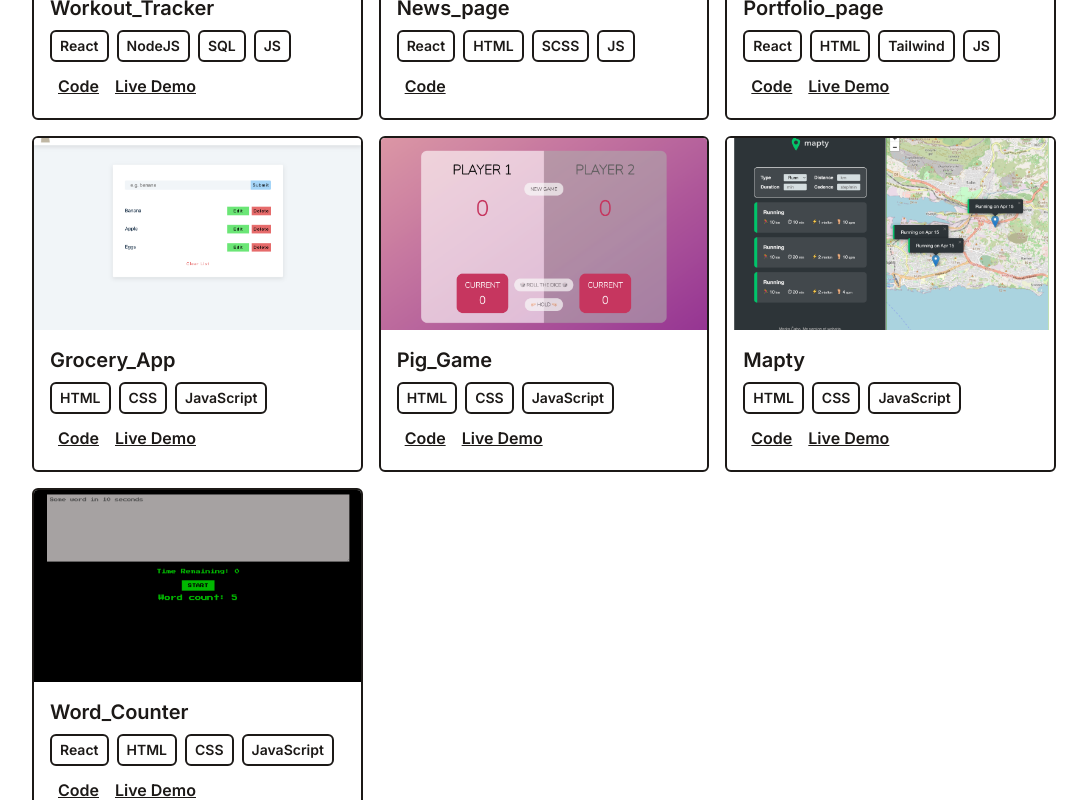
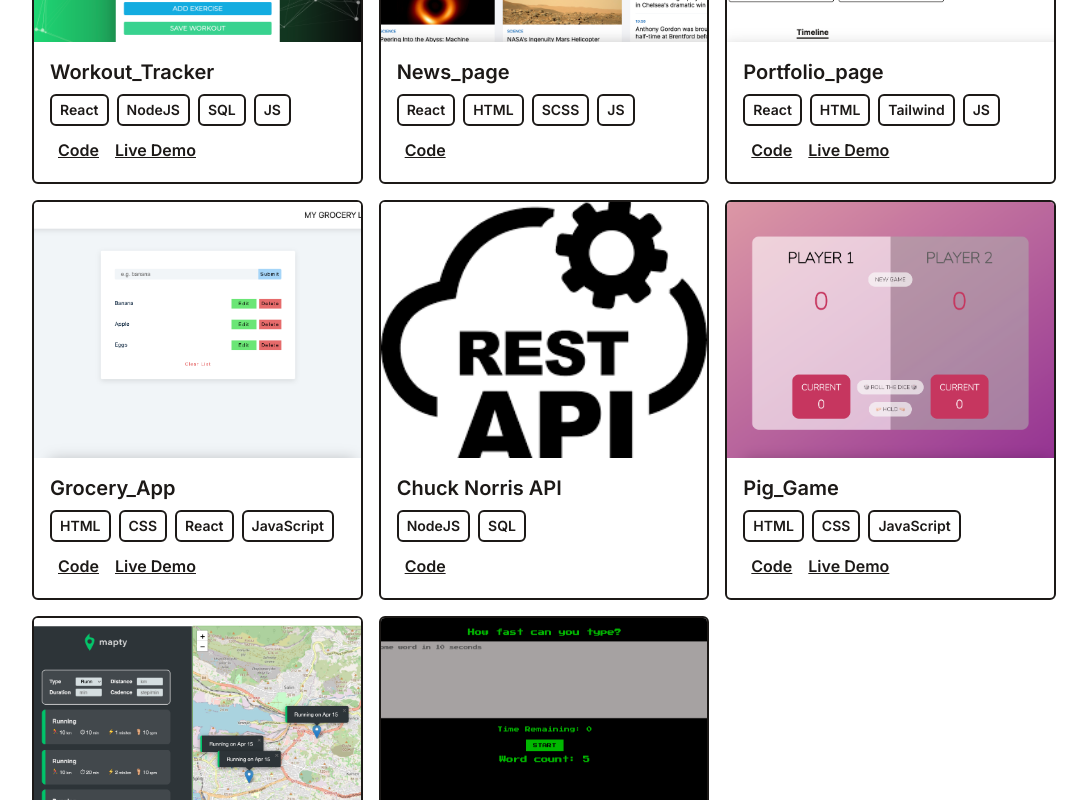
Before and after one commit to Marko1310/Portfolio, a React (Vite) app: page / in a window 1280 px wide. Shown: the part 656-1456 px from the top of the page, without its empty margins (96-1183 px from the left). Built offline with nearby package versions, Linux system fonts and the light colour scheme.

Commit message:
added descriptions and new api project

```diff
--- a/src/components/Portfolio.jsx
+++ b/src/components/Portfolio.jsx
@@ -1,5 +1,5 @@
 import React from "react";
-import portfolio from "../data/Portfolio";
+import portfolio from "../data/portfolio";
 import PortfolioItem from "./PortfolioItem";
 
 const Portfolio = () => {
--- a/src/components/PortfolioItem.jsx
+++ b/src/components/PortfolioItem.jsx
@@ -7,10 +7,10 @@ const PortfolioItem = ({ title, imgUrl, stack, link, github, description }) => {
         <img
           src={imgUrl}
           alt="portfolio"
-          className="w-full h-36 md:h-48 object-cover"
+          className="w-full h-64 md:h-64 object-cover"
         />
-        <div className="absolute top-0 left-0 w-full h-full bg-black bg-opacity-50 flex justify-center items-center opacity-0 group-hover:opacity-100 transition-opacity duration-500">
-          <p className="text-white text-center">{description}</p>
+        <div className="absolute top-0 left-0 w-full h-full bg-black bg-opacity-80 flex justify-start items-start opacity-0 group-hover:opacity-100 transition-opacity duration-500 px-4 py-4">
+          <p className="text-white text-start whitespace-pre-line">{description}</p>
         </div>
       </div>
       <div className="w-full p-4">
--- a/src/data/portfolio.js
+++ b/src/data/portfolio.js
@@ -6,7 +6,7 @@ export default [
     stack: ["React", "NodeJS", "SQL", "JS"],
     link: "https://workouttracker-be21.onrender.com/",
     github: "https://github.com/Marko1310/workout_tracker",
-    description: 'The application is intended to help users track their progress in the gym. Create and manage workout splits. Add workout days to each split. Add exercises to each workout day.Track sets and reps for each exercise. View previous sets and reps for a given workout day.'
+    description: 'The application is intended to help users track their progress in the gym.\n\n Features:\n- Create and manage workout splits.\n- Add workout days to each split.\n- Add exercises to each workout day.\n- Track sets and reps for exercises.\n- View previous sets and reps.'
   },
   {
     id: 2,
@@ -14,6 +14,7 @@ export default [
     imgUrl: "/assets/News_page.png",
     stack: ["React", "HTML", "SCSS", "JS"],
     github: "https://github.com/Marko1310/NewsPage",
+    description: 'News app that fetches latest news from newsAPI with responsive design.\n Features: \n - Search articles\n - Change category of news \n - Save favorite articles.\nREMARK: Live demo not available cause of newsAPI pricing plan, please follow the readme file on github to start the app on localhost.'
   },
   {
     id: 3,
@@ -22,37 +23,51 @@ export default [
     stack: ["React", "HTML", "Tailwind", "JS"],
     link: "https://portfolio-page-marko.netlify.app/",
     github: "https://github.com/Marko1310/Portfolio",
+    description: 'Minimalistic portfolio page. \n\n Features: \n - Dark and light theme \n - Bio section \n - List of created projects \n - Links to each project \n - Timeline of my progress \n - Contact form'
+
   },
   {
     id: 4,
     title: "Grocery_App",
     imgUrl: "/assets/Grocery_App.png",
-    stack: ["HTML", "CSS", "JavaScript"],
+    stack: ["HTML", "CSS", "React", "JavaScript"],
     link: "https://mygroceryapp-react.netlify.app/",
     github: "https://github.com/Marko1310/Grocery_localStorage",
+    description: "The application allows users to track groceries they need to buy. \n\n Features: \n - Add new frocerie item \n - Edit each grocery item. \n - Delete each grocery item. \n - Groceries saved in the browser's local storage."
   },
   {
     id: 5,
+    title: "Chuck Norris API",
+    imgUrl: "/assets/Api.png",
+    stack: ["NodeJS", "SQL"],
+    github: "https://github.com/Marko1310/jokeApi",
+    description: "This is a Node.js API that allows users to sign up, log in, and send a random Chuck Norris joke on users mail. \nThe API is built with a PostgreSQL database \nImplemented unit tests using Jest \n\nPlease follow the readme file on github and use a tool like Postman to make requests to the API."
+  },
+  {
+    id: 6,
     title: "Pig_Game",
     imgUrl: "/assets/Pig_Game.png",
     stack: ["HTML", "CSS", "JavaScript"],
     link: "https://pig-game-marko-v2.netlify.app/",
     github: "https://github.com/Marko1310/Marko1310.github.io",
+    description: "A simple two-player dice game where the first player to reach 100 points wins. \nPlayers take turns rolling a dice and accumulating points, but if they roll a 1, they lose their turn and all accumulated points in that turn."
   },
   {
-    id: 6,
+    id: 7,
     title: "Mapty",
     imgUrl: "/assets/Mapty.png",
     stack: ["HTML", "CSS", "JavaScript"],
     link: "https://mapty-marko-v2.netlify.app/",
     github: "https://github.com/Marko1310/Mapty",
+    description: "Track your running or cycling workouts on a Open Street Map. \n\nFeatures: \n - Implementation of Leaflet maps \n - Pin point your workouts. \n - Save your workouts in the browser's local storage."
   },
   {
-    id: 7,
+    id: 8,
     title: "Word_Counter",
     imgUrl: "/assets/Word_Counter.png",
     stack: ["React", "HTML", "CSS", "JavaScript"],
     link: "https://speed-typing-game-v2.netlify.app/",
     github: "https://github.com/Marko1310/speedTypingGame2",
+    description: "A simple game that counts the number of words you can write in a given time."
   },
 ];
```
Also changed, not shown: public/assets/Api.png (added), src/assets/Api.png (added).
